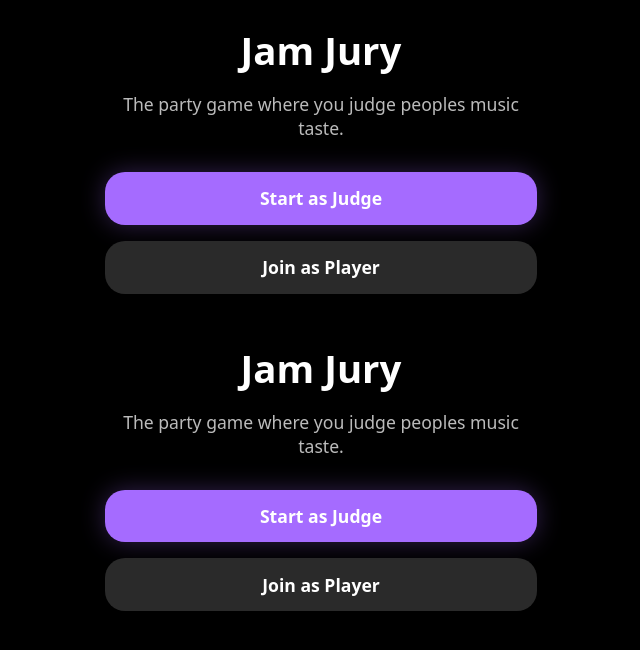
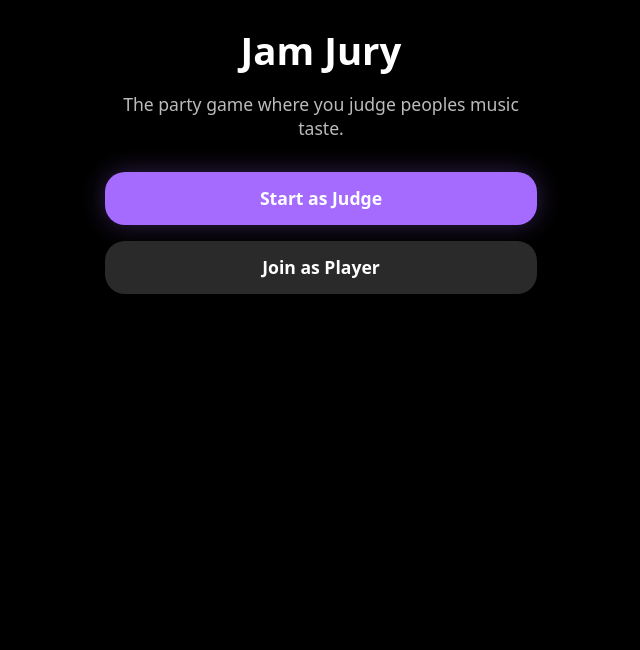
Before and after one commit to PatrickMancuso/JamJury, a Next.js app: page / in a window 1280 px wide. Shown: the top 650 px of the page, without its empty margins (319-959 px from the left). Built offline with nearby package versions, Linux system fonts and the light colour scheme.

Commit message:
Update layout.js

```diff
--- a/app/layout.js
+++ b/app/layout.js
@@ -1,6 +1,3 @@
-// =======================
-// app/layout.js
-// =======================
 // =======================
 // app/layout.js
 // =======================
@@ -15,16 +12,14 @@ export default function RootLayout({ children }) {
   return (
     <html lang="en">
       <body className="bg-black text-white font-sans min-h-screen">
-        {/* Main wrapper for animations & shared layout */}
+
+        {/* Background gradient */}
+        <div className="absolute inset-0 bg-gradient-to-b from-[#111] to-black opacity-60 pointer-events-none"></div>
+
+        {/* Main wrapper */}
         <div id="app-container" className="relative flex flex-col min-h-screen overflow-hidden">
           {children}
         </div>
-    <body className="bg-black text-white font-sans min-h-screen">
-  <div className="absolute inset-0 bg-gradient-to-b from-[#111] to-black opacity-60 pointer-events-none"></div>
-  <div id="app-container" className="relative flex flex-col min-h-screen overflow-hidden">
-    {children}
-  </div>
-</body>
 
       </body>
     </html>
```
